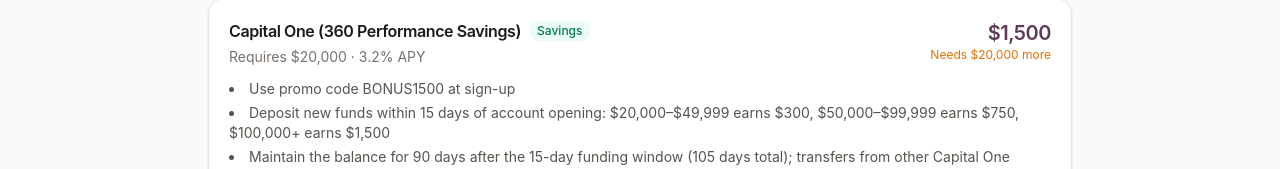
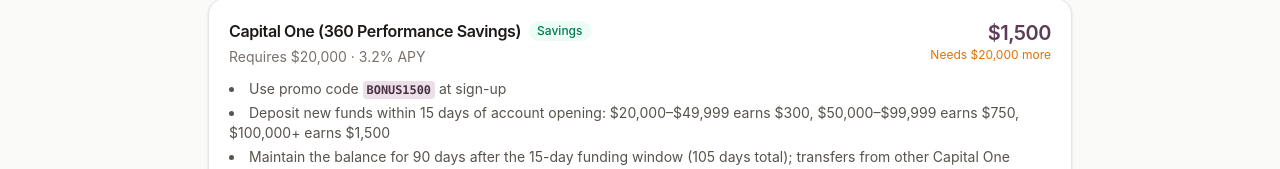
Before and after one commit to kylegraycar/tornado-money, a React (Vite) app: page /#/offers in a window 1280 px wide. Shown: the part 532-701 px from the top of the page. Built offline with nearby package versions, Linux system fonts and the light colour scheme.

Commit message:
Highlight promo codes within offer requirements
Detect all-caps alphanumeric tokens (BONUS1500, CHECKING250, KDMB0526, etc.) in requirement text and render them as bold, accent-colored, light-purple-highlighted code chips instead of plain text.

```diff
--- a/src/components/OfferCard.tsx
+++ b/src/components/OfferCard.tsx
@@ -1,6 +1,7 @@
 import type { Offer } from '../types'
 import { formatCurrency, formatDate, daysUntil } from '../lib/format'
 import { accountTypeLabel, fitsCash } from '../lib/match'
+import { highlightPromoCodes } from '../lib/promoCode'
 
 const typeColors: Record<Offer['accountType'], string> = {
   checking:
@@ -65,7 +66,7 @@
       {offer.requirements.length > 0 && (
         <ul className="mt-3 list-inside list-disc space-y-1 text-sm text-stone-600 dark:text-stone-300">
           {offer.requirements.map((req, i) => (
-            <li key={i}>{req}</li>
+            <li key={i}>{highlightPromoCodes(req)}</li>
           ))}
         </ul>
       )}
--- /dev/null
+++ b/src/lib/promoCode.tsx
@@ -0,0 +1,34 @@
+import type { ReactNode } from 'react'
+
+// Matches tokens like BONUS1500, CHECKING250, KDMB0526 — all-caps,
+// at least one letter and one digit, 5+ characters — while avoiding
+// plain acronyms (FDIC, ACH) or bare numbers ($30,000).
+const PROMO_CODE_RE = /\b(?=[A-Z0-9]*[0-9])(?=[A-Z0-9]*[A-Z])[A-Z0-9]{5,}\b/g
+
+export function highlightPromoCodes(text: string): ReactNode[] {
+  const parts: ReactNode[] = []
+  let lastIndex = 0
+  const re = new RegExp(PROMO_CODE_RE)
+  let match: RegExpExecArray | null
+
+  while ((match = re.exec(text)) !== null) {
+    if (match.index > lastIndex) {
+      parts.push(text.slice(lastIndex, match.index))
+    }
+    parts.push(
+      <code
+        key={match.index}
+        className="rounded bg-tornado-100 px-1 py-0.5 font-mono text-[0.85em] font-bold text-tornado-700 dark:bg-tornado-900/50 dark:text-tornado-200"
+      >
+        {match[0]}
+      </code>,
+    )
+    lastIndex = match.index + match[0].length
+  }
+
+  if (lastIndex < text.length) {
+    parts.push(text.slice(lastIndex))
+  }
+
+  return parts
+}
```
